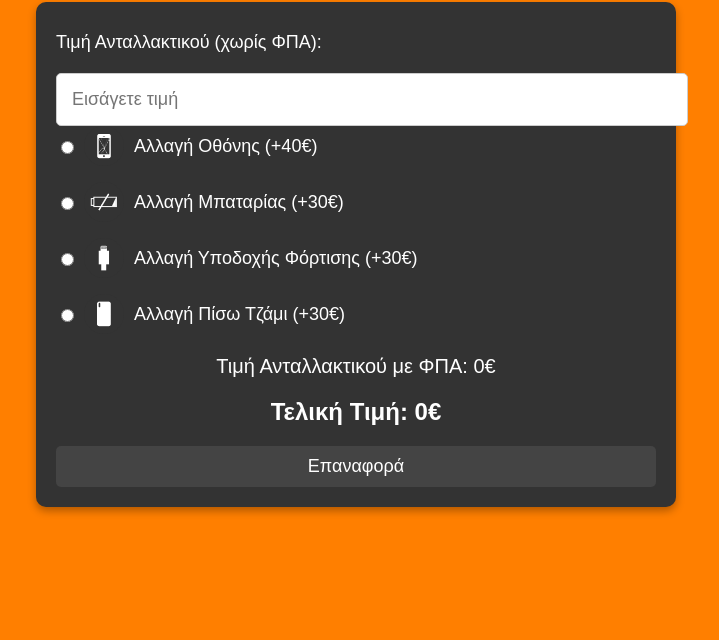
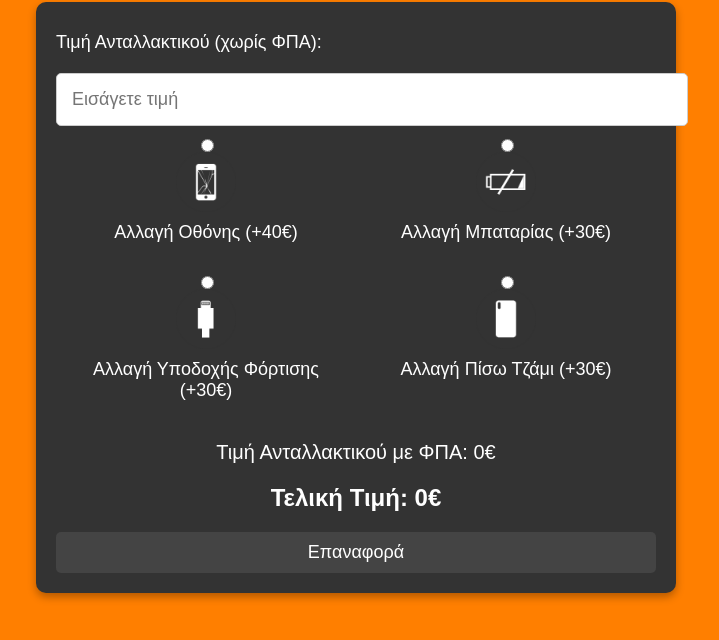
Before and after one commit to Pankp/Calculate-Repair, a plain HTML site: page index.html in a window 1280 px wide. Shown: the part 98-738 px from the top of the page, without its empty margins (284-1003 px from the left). Drawn offline with Linux system fonts and the light colour scheme.

Commit message:
Update index.html

```diff
--- a/index.html
+++ b/index.html
@@ -30,13 +30,24 @@
             margin: 10px 0;
             font-size: 18px;
         }
+        /* Flexbox για τις επιλογές */
+        .options {
+            display: flex;
+            flex-wrap: wrap;
+            justify-content: space-around;
+            margin-bottom: 20px;
+        }
         .option {
             display: flex;
+            flex-direction: column;
             align-items: center;
-            margin-bottom: 15px;
+            margin: 10px;
+            width: 45%; /* Δύο επιλογές στη σειρά */
+            text-align: center;
         }
-        .option input[type="radio"] {
-            margin-right: 10px;
+        .option img {
+            width: 60px;
+            height: 60px;
         }
         .price {
             font-size: 20px;
@@ -64,11 +75,6 @@
         .reset-btn:hover {
             background-color: #333;
         }
-        .image {
-            width: 40px;
-            height: 40px;
-            margin-right: 10px;
-        }
         /* Αυξάνοντας το μέγεθος του πεδίου εισαγωγής τιμής */
         input[type="number"] {
             width: 100%;
@@ -89,28 +95,28 @@
         <label for="price">Τιμή Ανταλλακτικού (χωρίς ΦΠΑ):</label>
         <input type="number" id="price" placeholder="Εισάγετε τιμή" oninput="calculateCost()">
 
+        <!-- Flexbox για τις επιλογές -->
+        <div class="options">
             <div class="option">
                 <input type="radio" id="screen" name="repair" value="40" onclick="calculateCost()">
-            <img src="broken-screen.png" alt="Screen" class="image">
+                <img src="broken-screen.png" alt="Οθόνη">
                 <label for="screen">Αλλαγή Οθόνης (+40€)</label>
             </div>
-
             <div class="option">
                 <input type="radio" id="battery" name="repair" value="30" onclick="calculateCost()">
-            <img src="battery.png" alt="Battery" class="image">
+                <img src="battery.png" alt="Μπαταρία">
                 <label for="battery">Αλλαγή Μπαταρίας (+30€)</label>
             </div>
-
             <div class="option">
                 <input type="radio" id="chargingPort" name="repair" value="30" onclick="calculateCost()">
-            <img src="charging-port.png" alt="Charging Port" class="image">
+                <img src="charging-port.png" alt="Υποδοχή Φόρτισης">
                 <label for="chargingPort">Αλλαγή Υποδοχής Φόρτισης (+30€)</label>
             </div>
-
             <div class="option">
                 <input type="radio" id="backGlass" name="repair" value="30" onclick="calculateCost()">
-            <img src="broken-glass.png" alt="Back Glass" class="image">
+                <img src="broken-glass.png" alt="Πίσω Τζάμι">
                 <label for="backGlass">Αλλαγή Πίσω Τζάμι (+30€)</label>
+            </div>
         </div>
 
         <div class="price">
```
Lines whose indentation alone changed are shown as unchanged.
